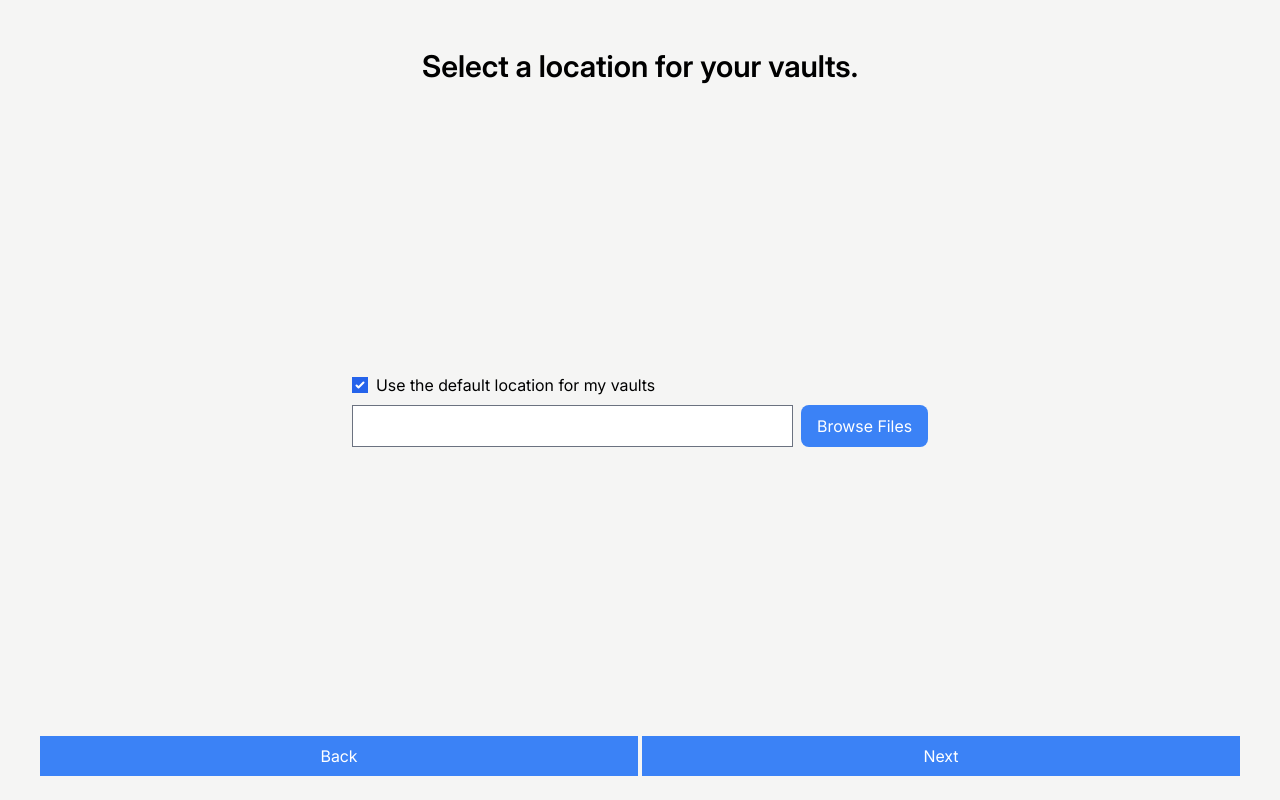
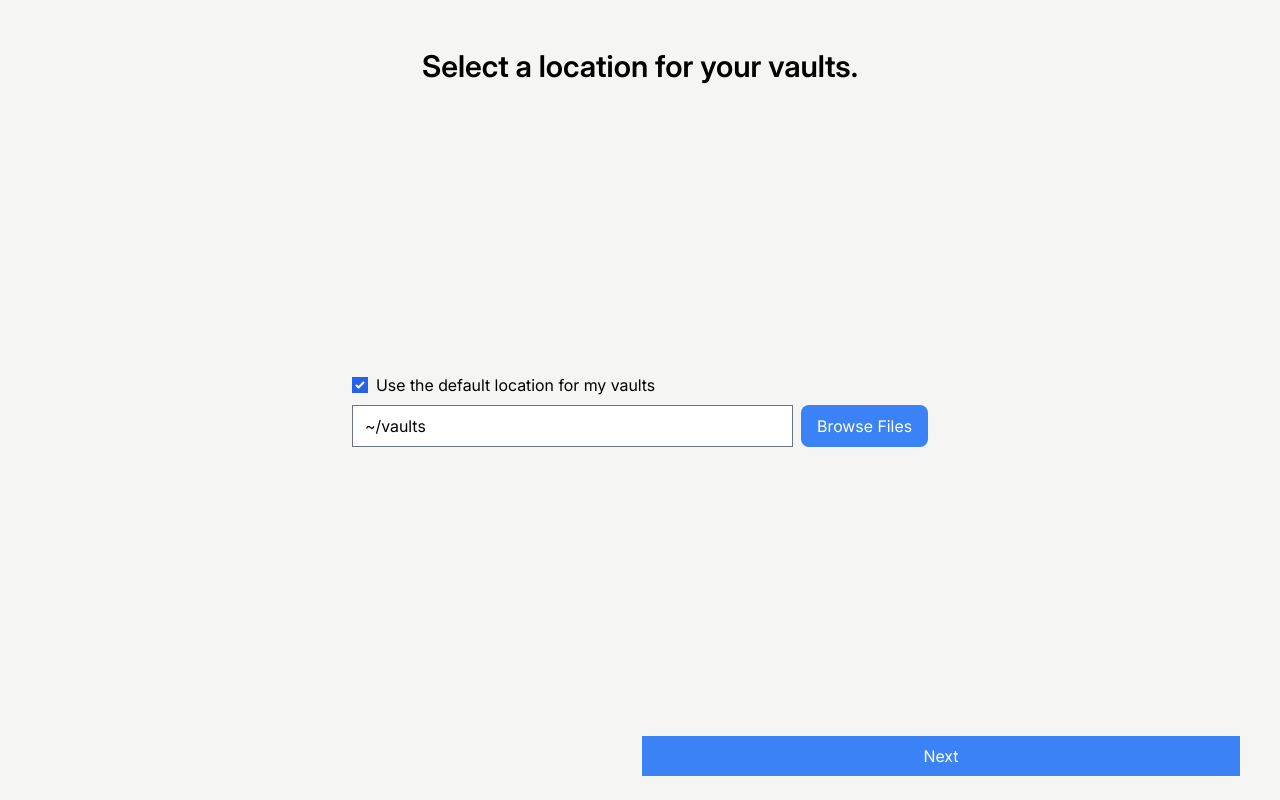
Before and after one commit to scarydoors/cerberus, a SvelteKit app: page /onboarding in a window 1280 px wide. Built offline with nearby package versions, Linux system fonts and the light colour scheme.

Commit message:
feat: master password step

```diff
--- a/package.json
+++ b/package.json
@@ -17,7 +17,9 @@
   "dependencies": {
     "@tauri-apps/api": "^2",
     "@tauri-apps/plugin-dialog": "^2.0.1",
-    "@tauri-apps/plugin-shell": "^2"
+    "@tauri-apps/plugin-shell": "^2",
+    "@zxcvbn-ts/core": "^3.0.4",
+    "@zxcvbn-ts/language-common": "^3.0.4"
   },
   "devDependencies": {
     "@sveltejs/adapter-static": "^3.0.5",
--- a/src/routes/onboarding/+page.svelte
+++ b/src/routes/onboarding/+page.svelte
@@ -1,36 +1,62 @@
 <script lang="ts">
-import { open } from '@tauri-apps/plugin-dialog';
+  import OnboardingEnterMasterPassword from "./OnboardingEnterMasterPassword.svelte";
+import OnboardingSelectDirectory from "./OnboardingSelectDirectory.svelte";
 
-async function openFile() {
-  const file = await open({
-    multiple: false,
-    directory: true,
-  });
-}
+  const steps = [
+    'select-directory',
+    'enter-master-password',
+  ];
 
-let shouldUseDefaultLocation: boolean = $state(true);
+  type Steps = typeof steps;
+  type Step = Steps[number];
+
+  let isStepValid: boolean = $state(true);
+
+  let vaultDirectory: string = $state('~/vaults');
+  let masterPassword: string = $state('');
+
+  let activeStepIndex: number = $state(0);
+  let activeStep: Step = $derived(steps[activeStepIndex]);
+
+  let hasPreviousStep: boolean = $derived(activeStepIndex - 1 >= 0);
+  let hasNextStep: boolean = $derived(activeStepIndex + 1 < steps.length);
+
+  let showFinishButton: boolean = $derived(activeStepIndex === steps.length - 1 && isStepValid);
+
+  function previousStep() {
+    activeStepIndex = Math.max(activeStepIndex - 1, 0);
+  };
+
+  function nextStep() {
+    activeStepIndex = Math.min(activeStepIndex + 1, steps.length - 1);
+  }
 
 </script>
 
 <div class="flex h-full flex-col pt-12 pb-6 px-10 bg-stone-100 overflow-x-hidden items-center w-full justify-between">
-  <h1 class="text-3xl font-semibold text-center">Select a location for your vaults.</h1>
-  <div class="flex flex-col max-w-xl w-full space-y-2 py-4">
-      <div class="flex items-center space-x-2">
-        <input type="checkbox" id="defaultLocation" bind:checked={shouldUseDefaultLocation} />
-        <label for="defaultLocation">Use the default location for my vaults</label>
+  {#if activeStep === 'select-directory'}
+    <OnboardingSelectDirectory bind:directory={vaultDirectory} bind:valid={isStepValid} />
+  {:else if activeStep === 'enter-master-password'}
+    <OnboardingEnterMasterPassword bind:password={masterPassword} bind:valid={isStepValid} />
+  {/if}
+  <div class="flex space-x-1 w-full">
+    <div class="w-1/2">
+    {#if hasPreviousStep}
+      <button class="bg-blue-500 text-white py-2 px-4 w-full" onclick={previousStep}>
+        Back
+      </button>
+    {/if}
       </div>
-      <div class="flex space-x-2">
-        <input class="flex-1 min-w-0" disabled={shouldUseDefaultLocation}/>
-
-        <button class="bg-blue-500 text-white py-2 px-4 rounded-lg text-nowrap" onclick={openFile} disabled={shouldUseDefaultLocation}>Browse Files</button>
+    <div class="w-1/2">
+      {#if showFinishButton}
+        <button class="bg-blue-500 text-white py-2 px-4 w-full">
+          Finish
+        </button>
+      {:else if hasNextStep}
+        <button class="bg-blue-500 text-white py-2 px-4 w-full" disabled={!isStepValid} onclick={nextStep}>
+          Next
+        </button>
+      {/if}
       </div>
   </div>
-  <div class="flex space-x-1 w-full">
-    <button class="flex-1 bg-blue-500 text-white py-2 px-4">
-      Back
-    </button>
-    <button class="flex-1 bg-blue-500 text-white py-2 px-4">
-      Next
-    </button>
-  </div>
 </div>
--- /dev/null
+++ b/src/routes/onboarding/OnboardingEnterMasterPassword.svelte
@@ -0,0 +1,26 @@
+<script lang="ts">
+import { zxcvbn } from '@zxcvbn-ts/core';
+
+type Props = {
+  password: string;
+  valid: boolean;
+};
+
+let { password = $bindable(), valid = $bindable() }: Props = $props();
+
+$effect(() => {
+  if (password.length > 0) {
+    valid = true;
+  } else {
+    valid = false;
+  }
+
+  console.log(zxcvbn(password));
+});
+
+</script>
+
+<h1 class="text-3xl font-semibold text-center">Create your master password.</h1>
+<div class="flex flex-col max-w-xl w-full space-y-2 py-4">
+  <input bind:value={password} type="password"/>
+</div>
--- /dev/null
+++ b/src/routes/onboarding/OnboardingSelectDirectory.svelte
@@ -0,0 +1,45 @@
+<script lang="ts">
+import { open } from '@tauri-apps/plugin-dialog';
+
+type Props = {
+  directory: string;
+  valid: boolean;
+};
+
+let { directory = $bindable(), valid = $bindable() }: Props = $props();
+
+async function openFile() {
+  const file = await open({
+    multiple: false,
+    directory: true,
+  });
+
+  if (file) {
+    directory = file;
+  }
+}
+
+$effect(() => {
+  if (directory.length > 0) {
+    valid = true;
+  } else {
+    valid = false;
+  }
+});
+
+let shouldUseDefaultLocation: boolean = $state(true);
+
+</script>
+
+<h1 class="text-3xl font-semibold text-center">Select a location for your vaults.</h1>
+<div class="flex flex-col max-w-xl w-full space-y-2 py-4">
+  <div class="flex items-center space-x-2">
+    <input type="checkbox" id="defaultLocation" bind:checked={shouldUseDefaultLocation} />
+    <label for="defaultLocation">Use the default location for my vaults</label>
+  </div>
+  <div class="flex space-x-2">
+    <input class="flex-1 min-w-0" disabled={shouldUseDefaultLocation} value={directory}/>
+
+    <button class="bg-blue-500 text-white py-2 px-4 rounded-lg text-nowrap" onclick={openFile} disabled={shouldUseDefaultLocation}>Browse Files</button>
+  </div>
+</div>
```
Also changed, not shown: 1 other file (tests, documents, lock files or other folders).
